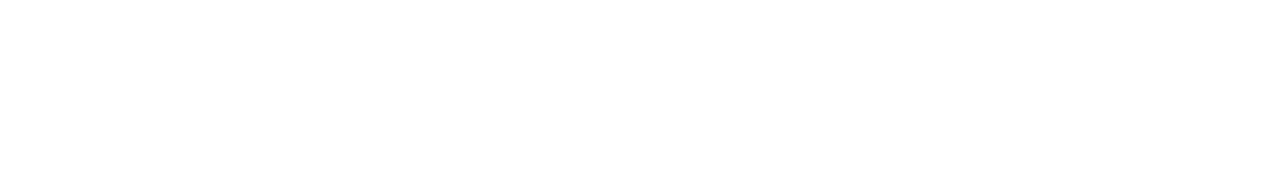
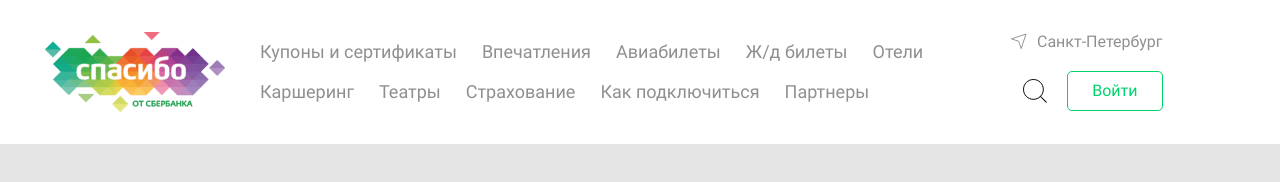
Before and after one commit to Murodkhuja/Garpix-Sardorbek-Murodkhuja, a plain HTML site: page index.html in a window 1280 px wide. Drawn offline with Linux system fonts and the light colour scheme.

Commit message:
done header stage

```diff
--- a/css/styles.css
+++ b/css/styles.css
@@ -0,0 +1,232 @@
+/* roboto-300 - latin_cyrillic */
+@font-face {
+  font-family: "Roboto";
+  font-style: normal;
+  font-weight: 300;
+  font-display: swap;
+  src: url("../fonts/roboto-v20-latin_cyrillic-300.woff2") format("woff2"), /* Chrome 26+, Opera 23+, Firefox 39+ */
+       url("../fonts/roboto-v20-latin_cyrillic-300.woff") format("woff"); /* Chrome 6+, Firefox 3.6+, IE 9+, Safari 5.1+ */
+}
+/* roboto-regular - latin_cyrillic */
+@font-face {
+  font-family: "Roboto";
+  font-style: normal;
+  font-weight: 400;
+  font-display: swap;
+  src: url("../fonts/roboto-v20-latin_cyrillic-regular.woff2") format("woff2"), /* Chrome 26+, Opera 23+, Firefox 39+ */
+       url("../fonts/roboto-v20-latin_cyrillic-regular.woff") format("woff"); /* Chrome 6+, Firefox 3.6+, IE 9+, Safari 5.1+ */
+}
+/* roboto-500 - latin_cyrillic */
+@font-face {
+  font-family: "Roboto";
+  font-style: normal;
+  font-weight: 500;
+  font-display: swap;
+  src: url("../fonts/roboto-v20-latin_cyrillic-500.woff2") format("woff2"), /* Chrome 26+, Opera 23+, Firefox 39+ */
+       url("../fonts/roboto-v20-latin_cyrillic-500.woff") format("woff"); /* Chrome 6+, Firefox 3.6+, IE 9+, Safari 5.1+ */
+}
+/* roboto-700 - latin_cyrillic */
+@font-face {
+  font-family: "Roboto";
+  font-style: normal;
+  font-weight: 700;
+  font-display: swap;
+  src: url("../fonts/roboto-v20-latin_cyrillic-700.woff2") format("woff2"), /* Chrome 26+, Opera 23+, Firefox 39+ */
+       url("../fonts/roboto-v20-latin_cyrillic-700.woff") format("woff"); /* Chrome 6+, Firefox 3.6+, IE 9+, Safari 5.1+ */
+}
+
+*,
+*::before,
+*::after {
+  box-sizing: inherit;
+}
+
+html {
+  margin: 0;
+  box-sizing: border-box;
+  scroll-behavior: smooth;
+}
+
+body {
+  font-family: "Roboto", "Arial", sans-serif;
+  background-color: #e5e5e5;
+  color: #222;
+}
+
+.page-header {
+  background-color: #fff;
+}
+
+.container {
+  max-width: 1190px;
+  margin-left: auto;
+  margin-right: auto;
+  padding: 0 10px;
+}
+
+.header-info {
+  display: flex;
+  align-items: center;
+  padding: 16px 0;
+}
+
+.logo-link {
+  transition: opacity 0.3s ease;
+  margin-right: 35px;
+}
+
+.logo-link:hover {
+  opacity: 0.7;
+}
+
+.logo-img {
+  display: block;
+  width: 180px;
+  height: 80px;
+}
+
+.features-list {
+  display: flex;
+  width: 750px;
+  flex-wrap: wrap;
+  list-style-type: none;
+  padding-left: 0;
+}
+
+.fetures-item {
+  margin-right: 25px;
+}
+
+.features-link {
+  text-decoration: none;
+  font-size: 18px;
+  line-height: 40px;
+  color: #222;
+  opacity: 0.5;
+  transition: opacity 0.3s ease, box-shadow 0.3s ease;
+}
+
+.features-link:hover {
+  opacity: 1;
+  box-shadow:  0 2px 0 -1px rgba(34, 34, 34, 0.3);
+}
+
+.user-section-container {
+  display: flex;
+  flex-direction: column;
+  align-items: flex-end;
+}
+
+.city-choose-container {
+  position: relative;
+  z-index: 1;
+  cursor: pointer;
+}
+
+.city-choose-container:hover .city-change-container-wrapper {
+  display: block;
+}
+
+.city-change-container-wrapper {
+  position: absolute;
+  z-index: 1;
+  right: 0;
+  top: 180%;
+  display: none;
+}
+
+.city-change-container {
+  width: 300px;
+  padding: 20px;
+  background-color: #fff;
+  box-shadow: 0 0 10px 2px #ccc;
+  display: flex;
+  justify-content: space-between;
+  flex-wrap: wrap;
+  position: relative;
+  z-index: 1;
+
+}
+
+.city-change-container::before {
+  content: "";
+  display: inline-block;
+  width: 20px;
+  height: 10px;
+  border-bottom: 10px solid #fff;
+  border-left: 10px solid transparent;
+  border-right: 10px solid transparent;
+  position: absolute;
+  z-index: 1;
+  top: 0;
+  right: 20px;
+  transform: translateY(-100%);
+  filter: drop-shadow(0px 0px 10px rgba(0,0,0, 0.5));
+
+}
+
+.your-city {
+  margin-top: 0;
+  margin-bottom: 15px;
+  color: #444;
+}
+
+.city-name {
+  font-weight: 500;
+  color: #222;
+}
+
+.change-button {
+  background-color: #00D36D;
+  color: #fff;
+  border: 1px solid #00D36D;
+  border-radius: 5px;
+  padding: 10px 25px;
+}
+
+.donot-change-button {
+  color: #00D36D;
+  border-radius:5px;
+  border: 1px solid #00D36D;
+  background-color: #fff;
+  padding: 10px 25px;
+}
+
+.current-city {
+  color: #222;
+  opacity: 0.5;
+  display: flex;
+  align-items: center;
+}
+
+.current-city::before {
+  display: inline-block;
+  width: 17px;
+  height: 17px;
+  content: "";
+  background-image: url("../img/Triangle.svg");
+  background-size: cover;
+  background-repeat: no-repeat;
+  background-position: center center;
+  margin-right: 10px;
+}
+
+.search-container {
+  display: flex;
+  margin-top: 20px;
+  align-items: center;
+}
+
+.search-img {
+  margin-right: 20px;
+}
+
+.enter-button {
+  display: inline-block;
+  padding: 10px 24px;
+  color: #00D36D;
+  border: 1px solid #00D36D;
+  text-decoration: none;
+  border-radius: 5px;
+
+}
--- a/index.html
+++ b/index.html
@@ -9,5 +9,54 @@
 </head>
 <body>
 
+  <header class="page-header">
+    <div class="container header-info">
+      <a class="logo-link" href="#">
+        <img class="logo-img" src="./img/logo.png" srcset="./img/logo.png 1x, ./img/logo@2x.png" alt="logo" width="180" height="80">
+      </a>
+
+      <ul class="features-list">
+        <li class="fetures-item">
+          <a class="features-link" href="#">Купоны и сертификаты</a></li>
+        <li class="fetures-item">
+          <a class="features-link" href="#">Впечатления</a></li>
+        <li class="fetures-item">
+          <a class="features-link" href="#">Авиабилеты</a></li>
+        <li class="fetures-item">
+          <a class="features-link" href="#">Ж/д билеты </a></li>
+        <li class="fetures-item">
+          <a class="features-link" href="#">Отели</a></li>
+        <li class="fetures-item">
+          <a class="features-link" href="#">Каршеринг</a></li>
+        <li class="fetures-item">
+          <a class="features-link" href="#">Театры</a></li>
+        <li class="fetures-item">
+          <a class="features-link" href="#">Страхование</a></li>
+        <li class="fetures-item">
+          <a class="features-link" href="#">Как подключиться</a></li>
+        <li class="fetures-item">
+          <a class="features-link" href="#">Партнеры</a></li>
+      </ul>
+      <div class="user-section-container">
+        <div class="city-choose-container" >
+            <span class="current-city">
+              Санкт-Петербург
+            </span>
+           <div class="city-change-container-wrapper">
+            <div class="city-change-container">
+              <p class="your-city"> Ваш город - <span class="city-name">Санкт-Петербург</span>?</p>
+              <button class="change-button">Да</button>
+              <button class="donot-change-button">Сменить город</button>
+            </div>
+           </div>
+        </div>
+        <div class="search-container">
+          <img class="search-img" src="./img/search.svg" alt="search" width="24" height="24">
+          <a class="enter-button" href="#">Войти</a>
+        </div>
+      </div>
+    </div>
+  </header>
+
 </body>
 </html>
```
Also changed, not shown: fonts/roboto-v20-latin_cyrillic-300.woff (added), fonts/roboto-v20-latin_cyrillic-300.woff2 (added), fonts/roboto-v20-latin_cyrillic-500.woff (added), fonts/roboto-v20-latin_cyrillic-500.woff2 (added), fonts/roboto-v20-latin_cyrillic-700.woff (added), fonts/roboto-v20-latin_cyrillic-700.woff2 (added), fonts/roboto-v20-latin_cyrillic-regular.woff (added), fonts/roboto-v20-latin_cyrillic-regular.woff2 (added), img/Triangle-2@1x.png (added), img/Triangle-2@2x.png (added), img/Triangle.svg (added), img/logo.png (added), img/logo@2x.png (added), img/search.png (added), 2 more files.
